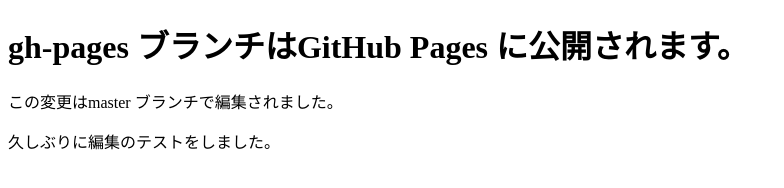
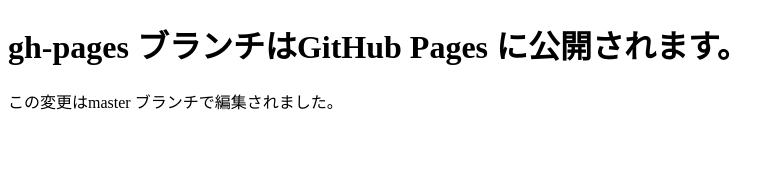
Before and after one commit to elliot215/git-study, a plain HTML site: page index.html in a window 1280 px wide. Shown: the whole page, without its empty margins (0-784 px from the left). Drawn offline with Linux system fonts and the light colour scheme.

Commit message:
先ほどの編集を基に戻す

```diff
--- a/index.html
+++ b/index.html
@@ -7,6 +7,5 @@
 <body>
     <h1>gh-pages ブランチはGitHub Pages に公開されます。</h1>
     <p>この変更はmaster ブランチで編集されました。</p>
-    <p>久しぶりに編集のテストをしました。</p>
 </body>
 </html>
```
